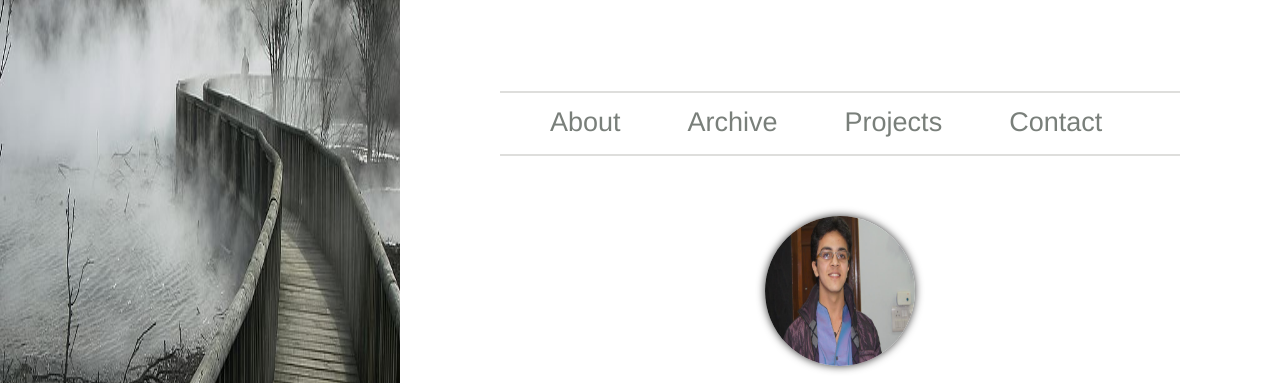
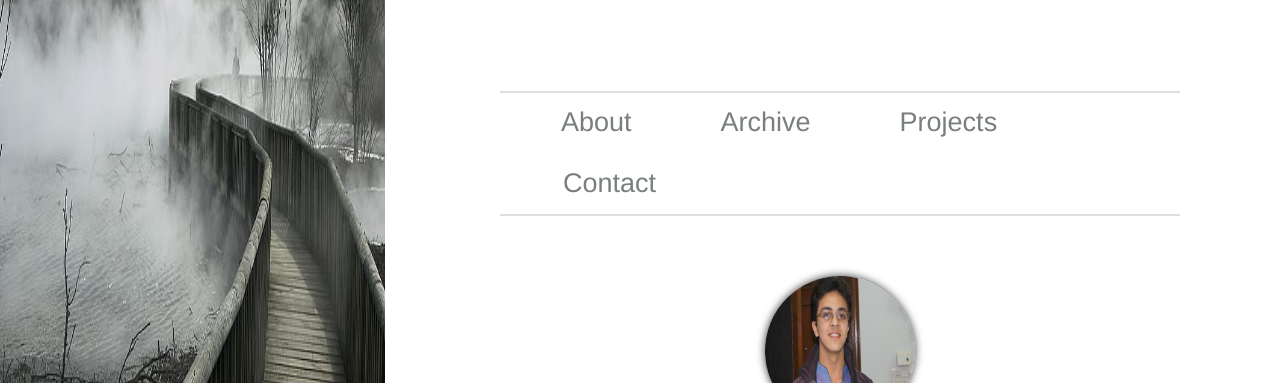
Before and after one commit to softvar/new-site-engine, a plain HTML site: page content/index.html in a window 1280 px wide. Shown: the part 153-536 px from the top of the page. Drawn offline with Linux system fonts and the light colour scheme.

Commit message:
fixed unusual zooming of image

```diff
--- a/content/index.html
+++ b/content/index.html
@@ -23,7 +23,7 @@
 
       <!-- Sidebar -->
       <div id="sidebar-wrapper">
-      <img src="media/img/cloud1.jpg" width="400" height=100%></img>
+      <img src="media/img/cloud1.jpg" width="385" height=100%></img>
 
       </div>
 
--- a/content/media/css/simple-sidebar.css
+++ b/content/media/css/simple-sidebar.css
@@ -146,9 +146,7 @@ text-decoration: none;
   border-bottom: 2px solid #DEDEDC;
 }
 #navi li{
-
   float: left;
-
 }
 #navi li a {
   background: #fff;
@@ -353,7 +351,7 @@ BOOTSTRAP COPYING
 .nav > li > a {
   position: relative;
   display: block;
-  padding: 10px 15px;
+  padding: 10px 26px;
 }
 
 .nav > li > a:hover,
```
